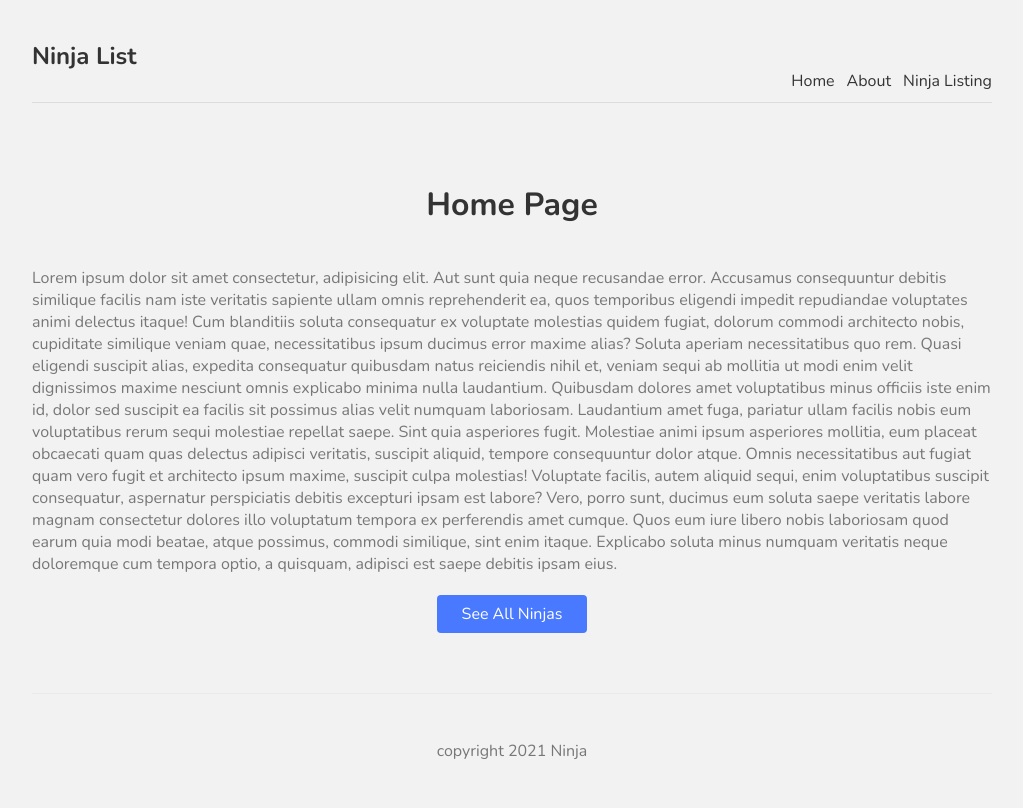
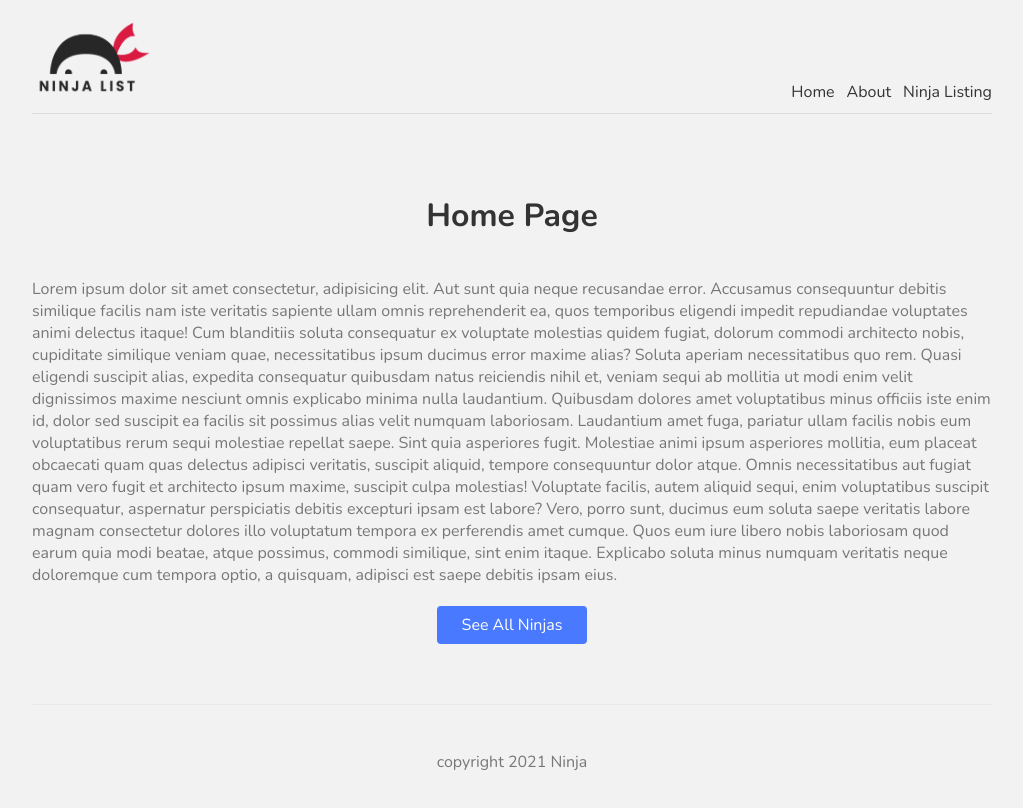
Before and after one commit to bengraham-B/nextjs_src_tut, a Next.js app: page / in a window 1280 px wide. Shown: the top 808 px of the page, without its empty margins (128-1151 px from the left). Built offline with nearby package versions, Linux system fonts and the light colour scheme.

Commit message:
Lesson 9

```diff
--- a/src/comps/Navbar.js
+++ b/src/comps/Navbar.js
@@ -1,11 +1,13 @@
 import Link from 'next/link'
+import Image from 'next/image'
 import React from 'react'
 
 export default function Navbar() {
   return (
     <nav>
         <div className="logo">
-            <h1>Ninja List</h1>
+          {/* src is the path in the public folder & Image is a NextJS componet and needs the height and width property*/}
+            <Image src="/logo.png" alt="" width={120} height={77} />
         </div>
 
         <Link href="/">Home</Link>
--- a/src/pages/index.js
+++ b/src/pages/index.js
@@ -1,3 +1,4 @@
+import Head from 'next/head'
 import Link from 'next/link'
 import Footer from '@/comps/Footer'
 import Navbar from '@/comps/Navbar'
@@ -6,6 +7,13 @@
 
 export default function Home() {
   return (
+
+	<>
+
+		<Head>
+			<title>Ninja List | Home</title>
+			<meta name="keywords" content="ninja"/>
+		</Head>
 		<div>
 			<h1 className={styles.title}>Home Page</h1>
 			<p className={styles.text}>
@@ -33,5 +41,7 @@
 			</Link>
 
 		</div>
+	</>
+
   )
 }
```
Also changed, not shown: src/pages/about.js (+7 -0 lines), public/logo.png (added). Lines whose indentation alone changed are shown as unchanged.
